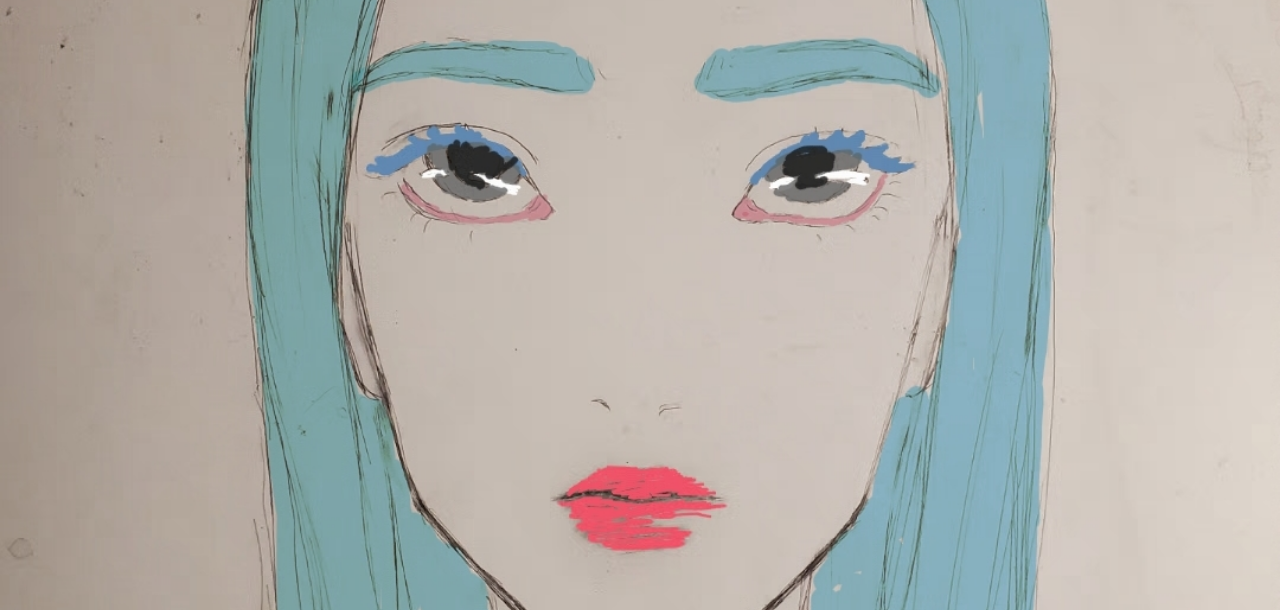
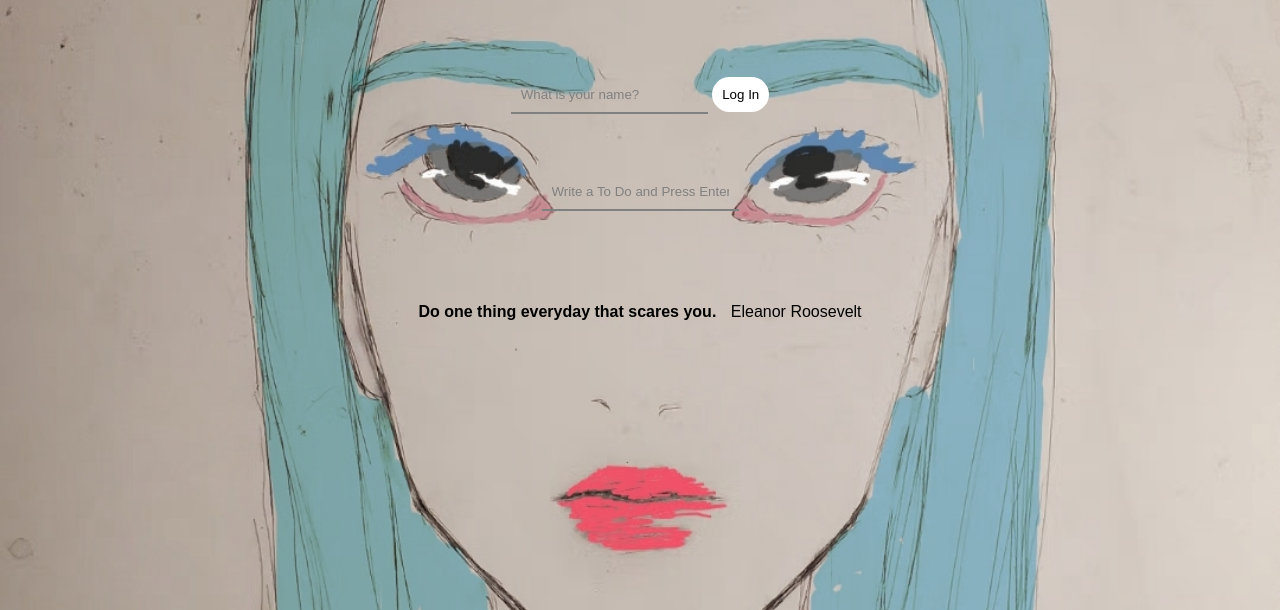
Before and after one commit to 00soobinkim/momentum-clone, a plain HTML site: page index.html in a window 1280 px wide. Shown: the part 190-800 px from the top of the page. Drawn offline with Linux system fonts and the light colour scheme.

Commit message:
Update style.css

```diff
--- a/css/style.css
+++ b/css/style.css
@@ -1,5 +1,15 @@
+* {
+  font-family: "Outfit", sans-serif;
+}
 .hidden {
   display: none;
+}
+
+body {
+  display: flex;
+  flex-direction: column;
+  justify-content: center;
+  align-items: center;
 }
 
 img {
@@ -12,3 +22,64 @@ img {
   right: 0px;
   z-index: -1;
 }
+
+#clock {
+  padding: 30px;
+  font-size: 60px;
+  font-weight: 400;
+  color: deeppink;
+}
+
+form {
+  padding: 30px;
+}
+
+input {
+  padding: 10px;
+  background: none;
+  border: none;
+  border-bottom: 2px solid gray;
+}
+
+input:focus {
+  outline: none;
+  border-bottom: 2px solid black;
+}
+
+form button {
+  padding: 10px;
+  border-radius: 30px;
+  border: none;
+  background: white;
+}
+
+input::placeholder {
+  color: gray;
+}
+
+#todo-list button {
+  background: none;
+  border: none;
+}
+
+#quote {
+  padding: 30px;
+}
+
+#quote span:first-child {
+  margin-right: 10px;
+  font-weight: 700;
+}
+
+#quote span:last-child {
+  font-weight: 400;
+}
+
+#weather {
+  padding: 30px;
+}
+
+#greeting {
+  padding: 30px;
+  font-weight: 200;
+}
```
